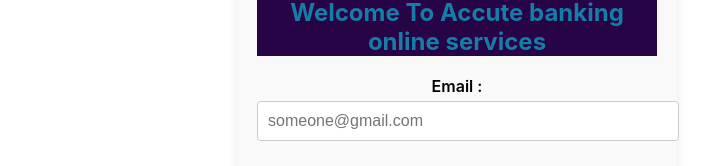
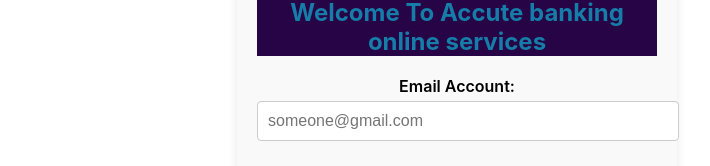
Before and after one commit to Tanaka878/Front-End, a React (Create React App) app: page / in a window 1280 px wide. Shown: the part 342-508 px from the top of the page, without its empty margins (213-923 px from the left). Built offline with nearby package versions, Linux system fonts and the light colour scheme; no server answers.

Commit message:
Update LoginPage.js

```diff
--- a/src/LoginPage/LoginPage.js
+++ b/src/LoginPage/LoginPage.js
@@ -103,7 +103,7 @@ const LoginPage = (props) => {
         <form onSubmit={submitButton} className='loginPage'>
         <h1 className='LoginHeader'>Welcome To Accute banking online services</h1>
 
-        <label htmlFor='AccountNumber'>Email :</label>
+        <label htmlFor='AccountNumber'>Email Account:</label>
         <input type='text'
 
          id='AccountNumber'
```
